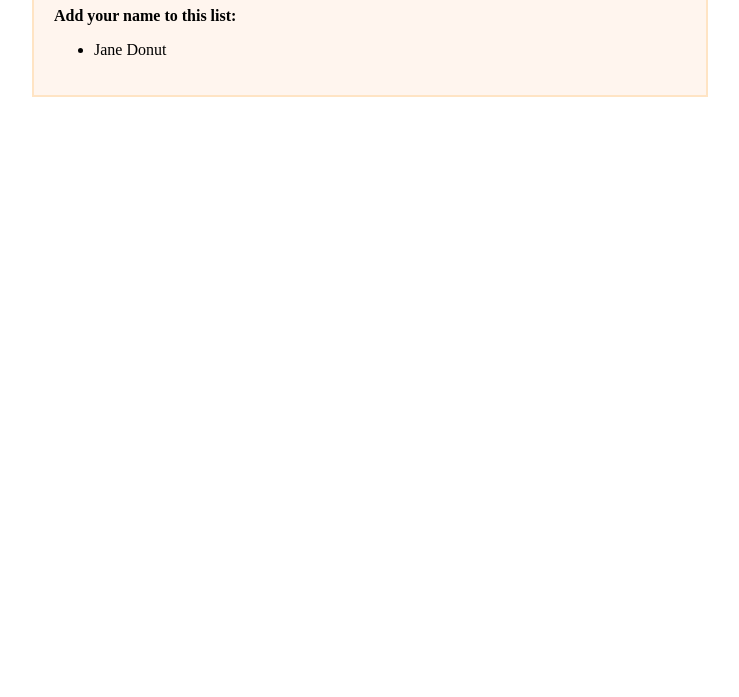
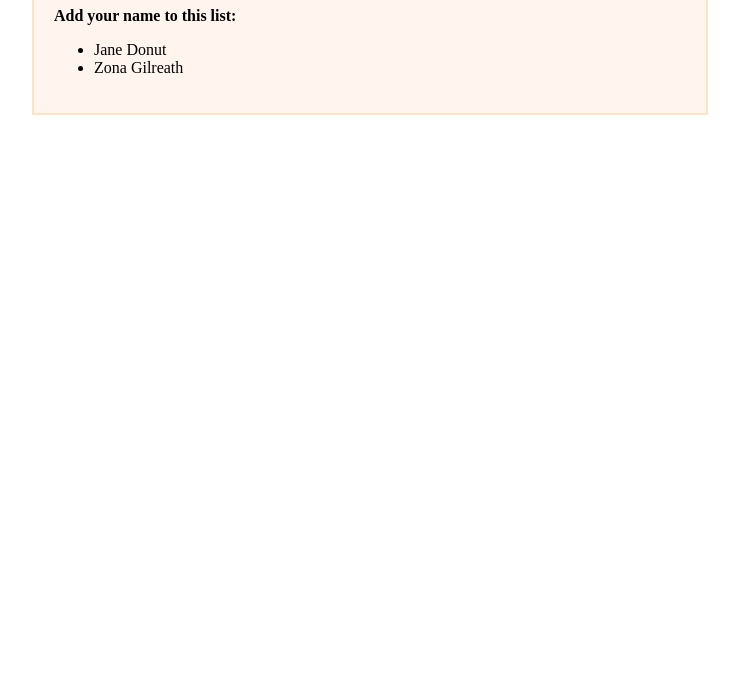
Before and after one commit to zonagilreath/donutpushtomaster, a plain HTML site: page index.html in a window 1280 px wide. Shown: the part 103-800 px from the top of the page, without its empty margins (270-1009 px from the left). Drawn offline with Linux system fonts and the light colour scheme.

Commit message:
add zona gilreath to name list

```diff
--- a/index.html
+++ b/index.html
@@ -13,6 +13,7 @@
         <strong>Add your name to this list:</strong>
         <ul>
             <li>Jane Donut</li>
+            <li>Zona Gilreath</li>
         </ul>
     </div>
 </body>
```
